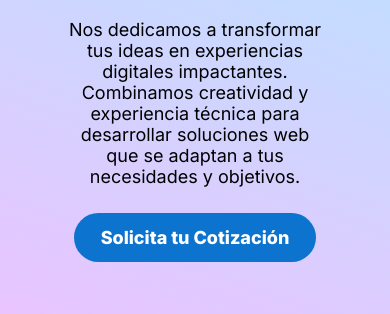
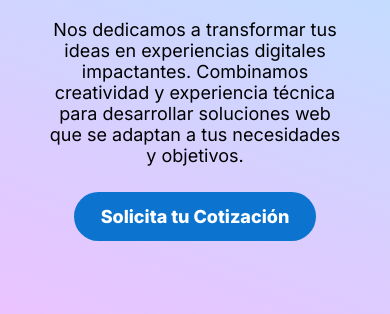
Before and after one commit to zeta976/Zeta, a plain HTML site: page index.html in a window 390 px wide. Shown: the part 357-671 px from the top of the page. Drawn offline with nearby package versions, Linux system fonts and the light colour scheme.

Commit message:
Minor Changes

```diff
--- a/styles.css
+++ b/styles.css
@@ -385,6 +385,7 @@ transform: scale(1.10);
     height: 235px;
     width: 870px;
     padding-left: 25px;
+    padding-right: 25px;
     padding-top: 1em;
     resize: none;
     margin-bottom: 10px;
@@ -440,7 +441,7 @@ transform: scale(1.10);
         background-image: linear-gradient(20deg, #bf3fff50, #00bbff50);
     }
     .hero-text{
-        width: 80%;
+        width: 90%;
         min-width: none;
         padding-left: 0px;
         text-align: center;
```
